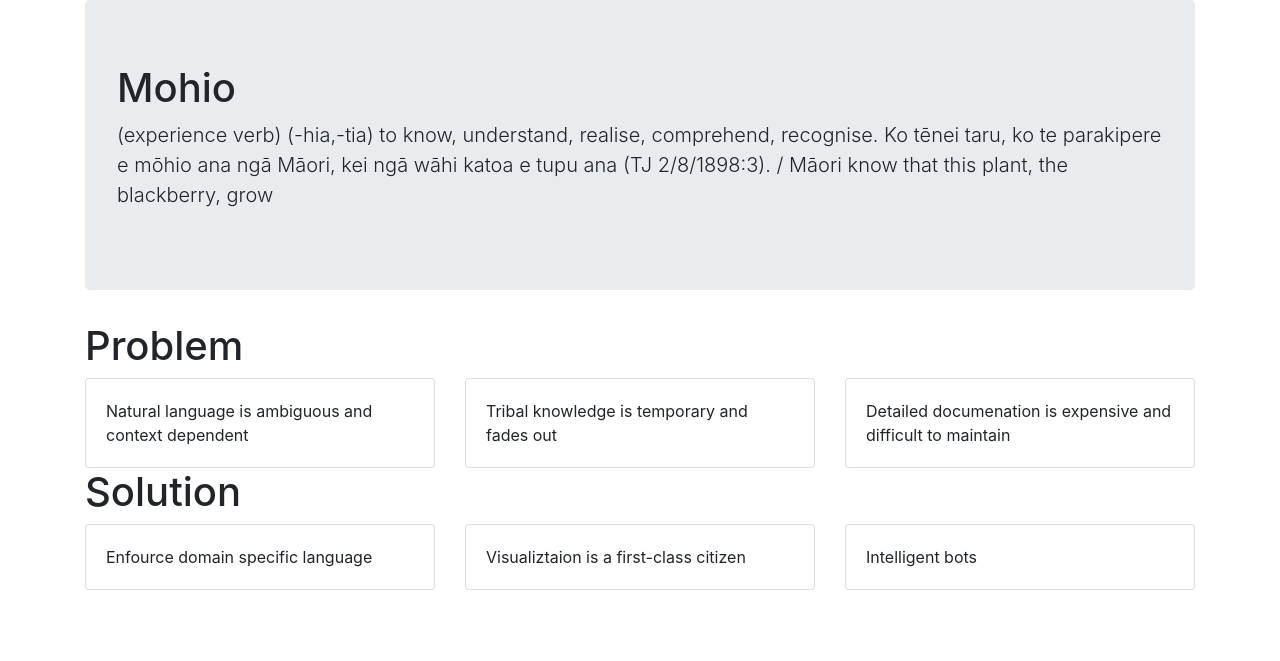
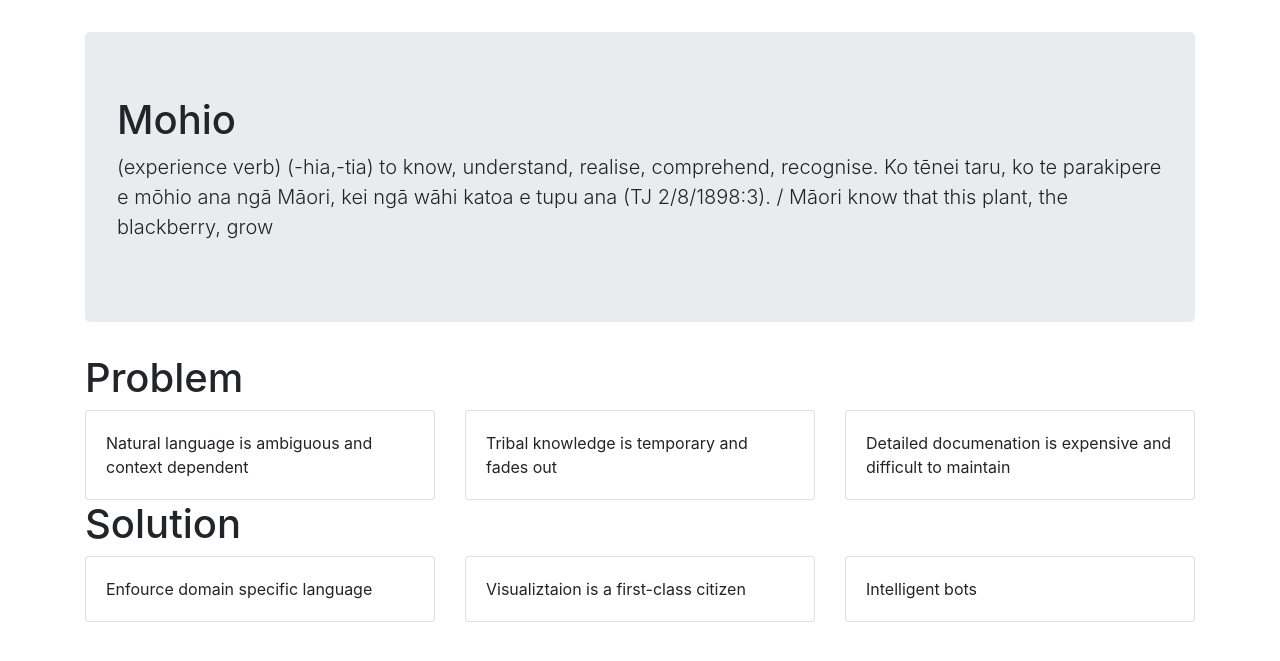
Before and after one commit to mohio-app/mohio-app.github.io, a Jekyll site: the page built from index.html, in a window 1280 px wide. Shown: the top 661 px of the page. Built offline with Jekyll 4.4.1, drawn with Linux system fonts in a browser that asks for light colours.

Commit message:
Update styles.scss

```diff
--- a/assets/css/styles.scss
+++ b/assets/css/styles.scss
@@ -1,5 +1,5 @@
 ---
 ---
 body {
-
+  padding: 2rem 0rem;
 }
```
